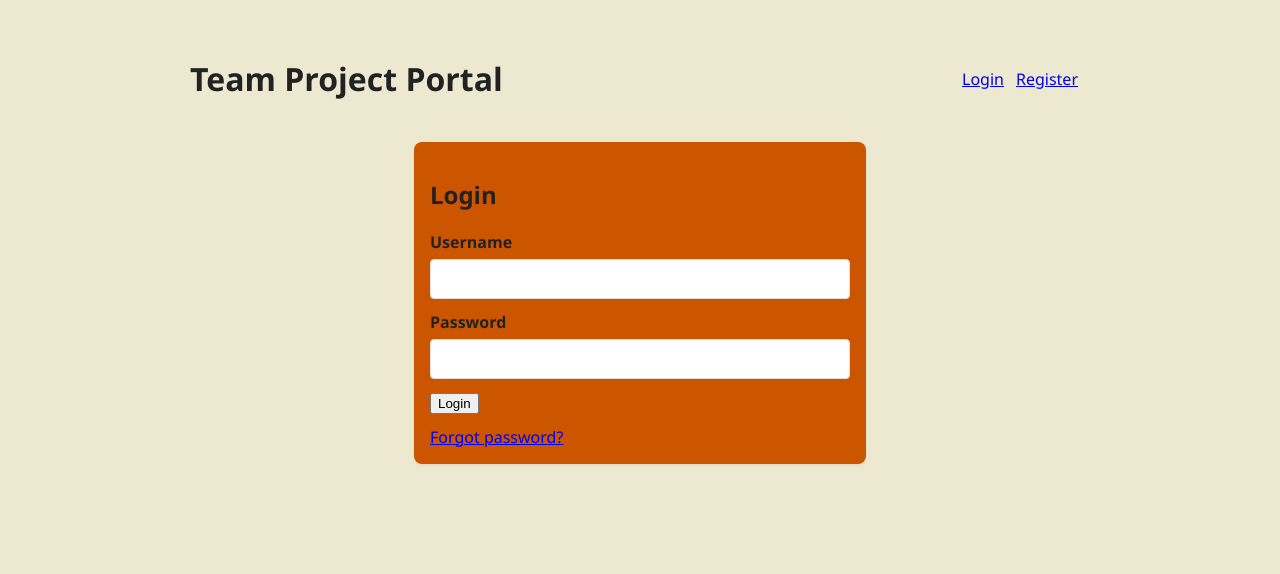
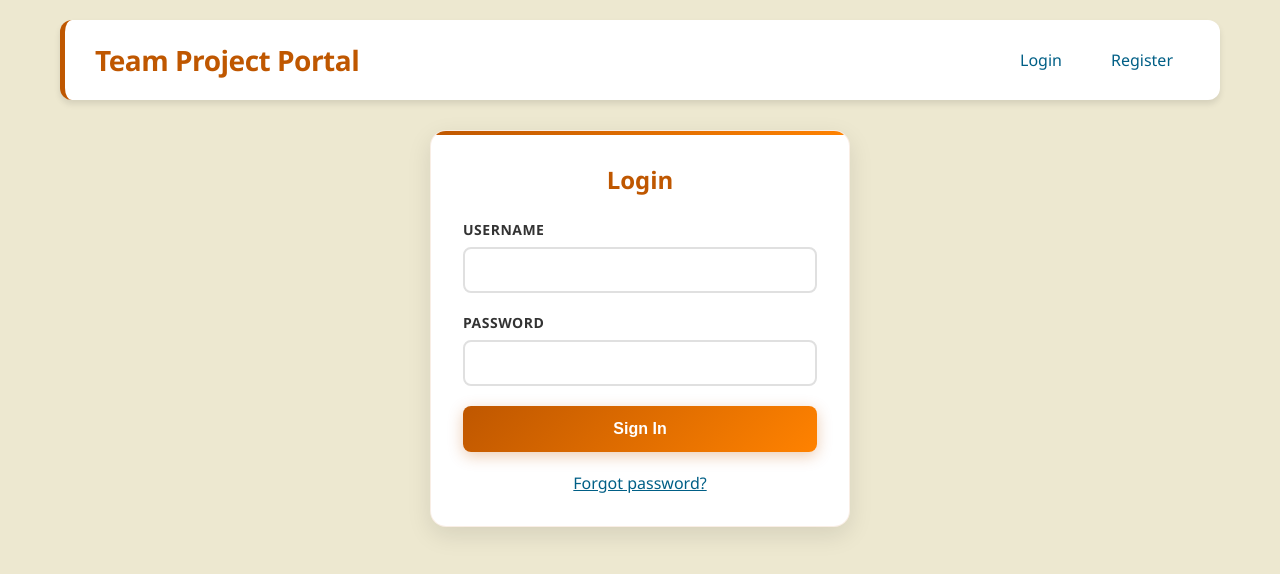
Before and after one commit to Dadav10/461L-Project, a React (Create React App) app in the folder starter/client/: page / in a window 1280 px wide. Shown: the top 574 px of the page. Built offline with nearby package versions, Linux system fonts and the light colour scheme.

Commit message:
Enhance UI

```diff
--- a/starter/client/src/App.css
+++ b/starter/client/src/App.css
@@ -1,22 +1,303 @@
-.app-root{max-width:900px;margin:24px auto;padding:12px}
-.app-header{display:flex;align-items:center;justify-content:space-between}
-.app-header nav a{margin-right:12px}
-.app-header nav button{margin-left:8px}
-.card{background:rgb(204,85, 0);padding:16px;border-radius:8px;box-shadow:0 1px 3px rgba(0,0,0,0.08)}
-.form-row{margin-bottom:12px}
-.form-row label{display:block;font-weight:600;margin-bottom:6px}
-.form-row input, .form-row textarea, select{
-	width:100%;
-	padding:8px;
-	border:1px solid #ddd;
-	border-radius:4px;
-	box-sizing:border-box;
+/* UT-Austin Color Palette */
+:root {
+  --ut-burnt-orange: #BF5700;
+  --ut-orange: #FF8200;
+  --ut-white: #FFFFFF;
+  --ut-dark-orange: #9E4200;
+  --ut-light-gray: #F5F5F5;
+  --ut-medium-gray: #767676;
+  --ut-dark-gray: #333333;
+  --ut-blue: #005F86;
+  --ut-light-blue: #E3F2FD;
+  --ut-success: #28a745;
+  --ut-error: #dc3545;
 }
 
-/* Input size helpers - attach these via className on inputs */
-.input-small{max-width:200px;height:34px}
-.input-medium{max-width:420px;height:40px}
-.input-large{max-width:640px;height:48px}
+/* Global Styles */
+* {
+  box-sizing: border-box;
+}
 
-.project-list{display:grid;grid-template-columns:1fr 1fr;gap:12px}
-.project-item{padding:12px;border:1px solid #eee;border-radius:6px}
+body {
+  font-family: 'Segoe UI', Tahoma, Geneva, Verdana, sans-serif;
+  background: linear-gradient(135deg, var(--ut-light-gray) 0%, var(--ut-white) 100%);
+  margin: 0;
+  padding: 0;
+  min-height: 100vh;
+}
+
+.app-root {
+  max-width: 1200px;
+  margin: 0 auto;
+  padding: 20px;
+  min-height: 100vh;
+}
+
+/* Header Styles */
+.app-header {
+  display: flex;
+  align-items: center;
+  justify-content: space-between;
+  background: var(--ut-white);
+  padding: 20px 30px;
+  border-radius: 12px;
+  box-shadow: 0 4px 6px rgba(0, 0, 0, 0.1);
+  margin-bottom: 30px;
+  border-left: 5px solid var(--ut-burnt-orange);
+}
+
+.app-header h1 {
+  color: var(--ut-burnt-orange);
+  margin: 0;
+  font-size: 28px;
+  font-weight: 700;
+  letter-spacing: -0.5px;
+}
+
+.app-header nav {
+  display: flex;
+  gap: 15px;
+  align-items: center;
+}
+
+.app-header nav a {
+  color: var(--ut-blue);
+  text-decoration: none;
+  font-weight: 500;
+  padding: 8px 16px;
+  border-radius: 6px;
+  transition: all 0.2s ease;
+  border: 1px solid transparent;
+}
+
+.app-header nav a:hover {
+  background: var(--ut-light-blue);
+  border-color: var(--ut-blue);
+  transform: translateY(-1px);
+}
+
+.app-header nav button {
+  background: var(--ut-burnt-orange);
+  color: var(--ut-white);
+  border: none;
+  padding: 8px 16px;
+  border-radius: 6px;
+  font-weight: 500;
+  cursor: pointer;
+  transition: all 0.2s ease;
+}
+
+.app-header nav button:hover {
+  background: var(--ut-dark-orange);
+  transform: translateY(-1px);
+  box-shadow: 0 2px 4px rgba(0, 0, 0, 0.2);
+}
+
+/* Card Styles */
+.card {
+  background: var(--ut-white);
+  padding: 32px;
+  border-radius: 16px;
+  box-shadow: 0 8px 25px rgba(0, 0, 0, 0.1);
+  border: 1px solid rgba(191, 87, 0, 0.1);
+  position: relative;
+  overflow: hidden;
+}
+
+.card::before {
+  content: '';
+  position: absolute;
+  top: 0;
+  left: 0;
+  right: 0;
+  height: 4px;
+  background: linear-gradient(90deg, var(--ut-burnt-orange), var(--ut-orange));
+}
+
+.card h2 {
+  color: var(--ut-burnt-orange);
+  margin: 0 0 24px 0;
+  font-size: 24px;
+  font-weight: 600;
+  text-align: center;
+}
+
+/* Form Styles */
+.form-row {
+  margin-bottom: 20px;
+}
+
+.form-row label {
+  display: block;
+  font-weight: 600;
+  margin-bottom: 8px;
+  color: var(--ut-dark-gray);
+  font-size: 14px;
+  text-transform: uppercase;
+  letter-spacing: 0.5px;
+}
+
+.form-row input,
+.form-row textarea,
+select {
+  width: 100%;
+  padding: 12px 16px;
+  border: 2px solid #e0e0e0;
+  border-radius: 8px;
+  font-size: 16px;
+  transition: all 0.2s ease;
+  background: var(--ut-white);
+}
+
+.form-row input:focus,
+.form-row textarea:focus,
+select:focus {
+  outline: none;
+  border-color: var(--ut-burnt-orange);
+  box-shadow: 0 0 0 3px rgba(191, 87, 0, 0.1);
+  transform: translateY(-1px);
+}
+
+/* Button Styles */
+.btn {
+  display: inline-block;
+  padding: 12px 24px;
+  border: none;
+  border-radius: 8px;
+  font-size: 16px;
+  font-weight: 600;
+  text-decoration: none;
+  text-align: center;
+  cursor: pointer;
+  transition: all 0.2s ease;
+  position: relative;
+  overflow: hidden;
+}
+
+.btn::before {
+  content: '';
+  position: absolute;
+  top: 0;
+  left: -100%;
+  width: 100%;
+  height: 100%;
+  background: linear-gradient(90deg, transparent, rgba(255, 255, 255, 0.2), transparent);
+  transition: left 0.5s;
+}
+
+.btn:hover::before {
+  left: 100%;
+}
+
+.btn-primary {
+  background: linear-gradient(135deg, var(--ut-burnt-orange), var(--ut-orange));
+  color: var(--ut-white);
+  box-shadow: 0 4px 15px rgba(191, 87, 0, 0.3);
+}
+
+.btn-primary:hover {
+  background: linear-gradient(135deg, var(--ut-dark-orange), var(--ut-burnt-orange));
+  transform: translateY(-2px);
+  box-shadow: 0 6px 20px rgba(191, 87, 0, 0.4);
+}
+
+.btn-secondary {
+  background: var(--ut-white);
+  color: var(--ut-burnt-orange);
+  border: 2px solid var(--ut-burnt-orange);
+}
+
+.btn-secondary:hover {
+  background: var(--ut-burnt-orange);
+  color: var(--ut-white);
+  transform: translateY(-2px);
+  box-shadow: 0 4px 15px rgba(191, 87, 0, 0.2);
+}
+
+.btn-link {
+  background: none;
+  color: var(--ut-blue);
+  border: none;
+  padding: 8px 0;
+  font-weight: 500;
+  text-decoration: underline;
+}
+
+.btn-link:hover {
+  color: var(--ut-dark-orange);
+  text-decoration: none;
+}
+
+/* Input size helpers */
+.input-small { max-width: 200px; }
+.input-medium { max-width: 420px; }
+.input-large { max-width: 640px; }
+
+/* Error and Success Messages */
+.error-message {
+  color: var(--ut-error);
+  background: #f8d7da;
+  border: 1px solid #f5c6cb;
+  padding: 12px;
+  border-radius: 6px;
+  margin: 16px 0;
+  font-size: 14px;
+}
+
+.success-message {
+  color: var(--ut-success);
+  background: #d4edda;
+  border: 1px solid #c3e6cb;
+  padding: 12px;
+  border-radius: 6px;
+  margin: 16px 0;
+  font-size: 14px;
+}
+
+/* Project List Styles */
+.project-list {
+  display: grid;
+  grid-template-columns: repeat(auto-fit, minmax(300px, 1fr));
+  gap: 20px;
+}
+
+.project-item {
+  padding: 20px;
+  border: 1px solid #e0e0e0;
+  border-radius: 12px;
+  background: var(--ut-white);
+  transition: all 0.2s ease;
+  border-left: 4px solid var(--ut-burnt-orange);
+}
+
+.project-item:hover {
+  transform: translateY(-2px);
+  box-shadow: 0 4px 15px rgba(0, 0, 0, 0.1);
+}
+
+/* Responsive Design */
+@media (max-width: 768px) {
+  .app-root {
+    padding: 15px;
+  }
+
+  .app-header {
+    flex-direction: column;
+    gap: 15px;
+    text-align: center;
+  }
+
+  .app-header nav {
+    flex-wrap: wrap;
+    justify-content: center;
+  }
+
+  .card {
+    padding: 24px;
+    margin: 10px;
+  }
+
+  .project-list {
+    grid-template-columns: 1fr;
+  }
+}
--- a/starter/client/src/App.js
+++ b/starter/client/src/App.js
@@ -30,7 +30,7 @@ function App() {
           {!currentUser && <Link to="/login">Login</Link>}
           {!currentUser && <Link to="/register">Register</Link>}
           {currentUser && <Link to="/portal">Portal</Link>}
-          {currentUser && <button onClick={logout}>Logout</button>}
+          {currentUser && <button onClick={logout} className="btn btn-secondary">Logout</button>}
         </nav>
       </header>
 
--- a/starter/client/src/pages/ForgotMyPassword.js
+++ b/starter/client/src/pages/ForgotMyPassword.js
@@ -20,11 +20,17 @@ export default function ForgotMyPassword(){
           <label>Username</label>
           <input value={username} onChange={e=>setUsername(e.target.value)} />
         </div>
-        <div style={{marginTop:8}}>
-          <button type="submit">Lookup</button>
+        <div style={{marginTop:20, textAlign:'center'}}>
+          <button type="submit" className="btn btn-primary" style={{width:'100%', padding:'14px'}}>
+            Lookup Password
+          </button>
         </div>
       </form>
-      {message && <div style={{marginTop:12}}>{message}</div>}
+      {message && (
+        <div className={message.includes('not found') ? 'error-message' : 'success-message'} style={{marginTop:20}}>
+          {message}
+        </div>
+      )}
     </div>
   )
 }
--- a/starter/client/src/pages/MyLoginPage.js
+++ b/starter/client/src/pages/MyLoginPage.js
@@ -35,13 +35,15 @@ export default function MyLoginPage(){
           <label>Password</label>
           <input className="input-medium" type="password" value={password} onChange={e=>setPassword(e.target.value)} />
         </div>
-        {error && <div style={{color:'black'}}>{error}</div>}
-        <div style={{marginTop:12}}>
-          <button type="submit">Login</button>
+        {error && <div className="error-message">{error}</div>}
+        <div style={{marginTop:20, textAlign:'center'}}>
+          <button type="submit" className="btn btn-primary" style={{width:'100%', padding:'14px'}}>
+            Sign In
+          </button>
         </div>
       </form>
-      <div style={{marginTop:12}}>
-        <Link to="/forgot">Forgot password?</Link>
+      <div style={{marginTop:20, textAlign:'center'}}>
+        <Link to="/forgot" className="btn-link">Forgot password?</Link>
       </div>
     </div>
   )
--- a/starter/client/src/pages/MyRegistrationPage.js
+++ b/starter/client/src/pages/MyRegistrationPage.js
@@ -33,9 +33,11 @@ export default function MyRegistrationPage(){
           <label>Password</label>
           <input type="password" value={password} onChange={e=>setPassword(e.target.value)} />
         </div>
-        {error && <div style={{color:'black'}}>{error}</div>}
-        <div style={{marginTop:12}}>
-          <button type="submit">Create account</button>
+        {error && <div className="error-message">{error}</div>}
+        <div style={{marginTop:20, textAlign:'center'}}>
+          <button type="submit" className="btn btn-primary" style={{width:'100%', padding:'14px'}}>
+            Create Account
+          </button>
         </div>
       </form>
     </div>
```
